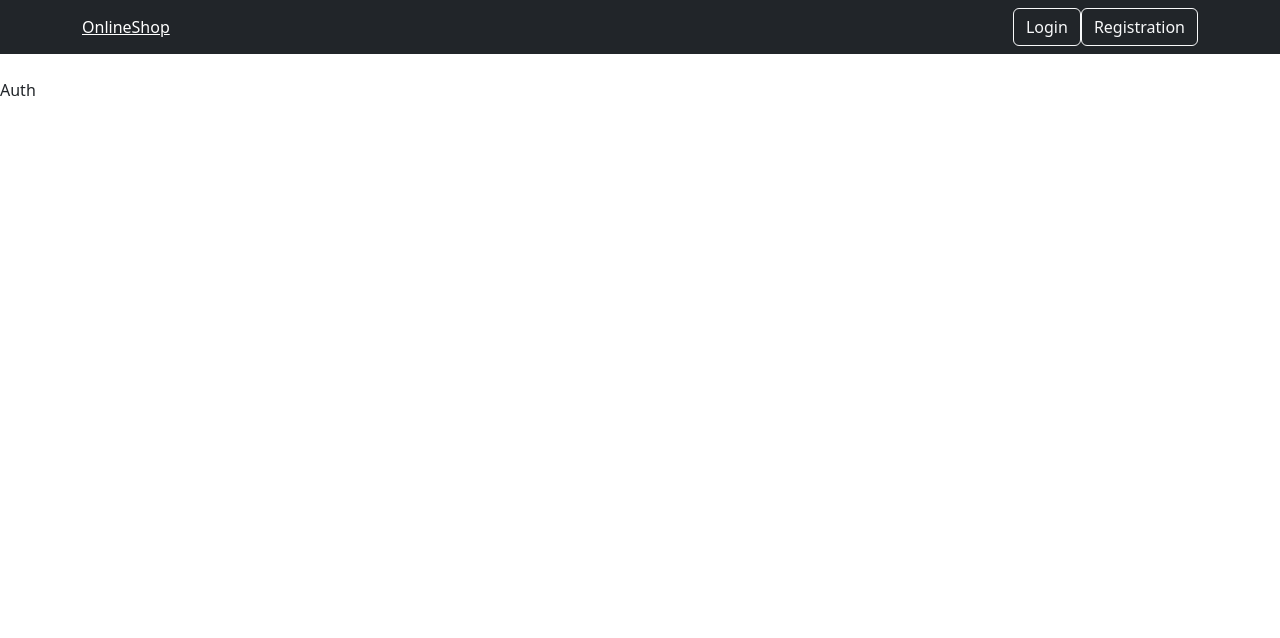
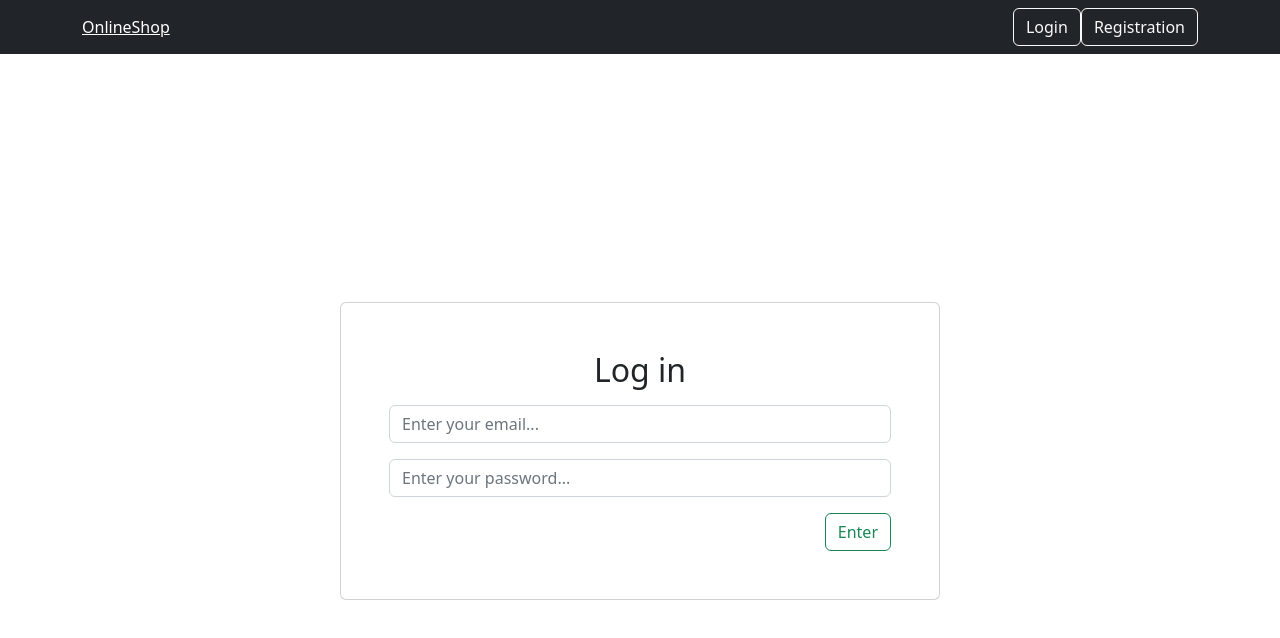
Before and after one commit to NickCamelCase82/OnlineShopProject, a React (Create React App) app in the folder client/: page /login in a window 1280 px wide. Shown: the top 638 px of the page. Built offline with nearby package versions, Linux system fonts and the light colour scheme.

Commit message:
Authorization initialized

```diff
--- a/client/src/components/NavigationBar.jsx
+++ b/client/src/components/NavigationBar.jsx
@@ -21,8 +21,15 @@ const NavigationBar = observer(() => {
           </NavLink>
           {user.isAuth ? (
             <Nav className="ml-auto" style={{ color: "white" }}>
-              <Button variant={"outline-light"}>Logout</Button>
-              <Button variant={"outline-light"}>Admin</Button>
+              <Button
+                variant={"outline-light"}
+                onClick={() => user.setIsAuth(false)}
+              >
+                Logout
+              </Button>
+              <Button variant={"outline-light"} className="ml-2">
+                Admin
+              </Button>
             </Nav>
           ) : (
             <Nav className="ml-auto" style={{ color: "white" }}>
@@ -32,7 +39,9 @@ const NavigationBar = observer(() => {
               >
                 Login
               </Button>
-              <Button variant={"outline-light"}>Registration</Button>
+              <Button variant={"outline-light"} className="ml-2">
+                Registration
+              </Button>
             </Nav>
           )}
         </Container>
--- a/client/src/pages/Auth.jsx
+++ b/client/src/pages/Auth.jsx
@@ -1,5 +1,23 @@
 import React from "react";
+import { Container, Form, Button } from "react-bootstrap";
+import Card from "react-bootstrap/Card";
 
 export default function Auth() {
-  return <div>Auth</div>;
+  return (
+    <Container
+      className="d-flex justify-content-center align-items-center"
+      style={{ height: window.innerHeight - 54 }}
+    >
+      <Card style={{ width: 600 }} className="p-5">
+        <h2 className="m-auto">Log in</h2>
+        <Form className="d-flex flex-column">
+          <Form.Control className="mt-3" placeholder="Enter your email..." />
+          <Form.Control className="mt-3" placeholder="Enter your password..." />
+          <Button className="mt-3 align-self-end" variant={"outline-success"}>
+            Enter
+          </Button>
+        </Form>
+      </Card>
+    </Container>
+  );
 }
```
